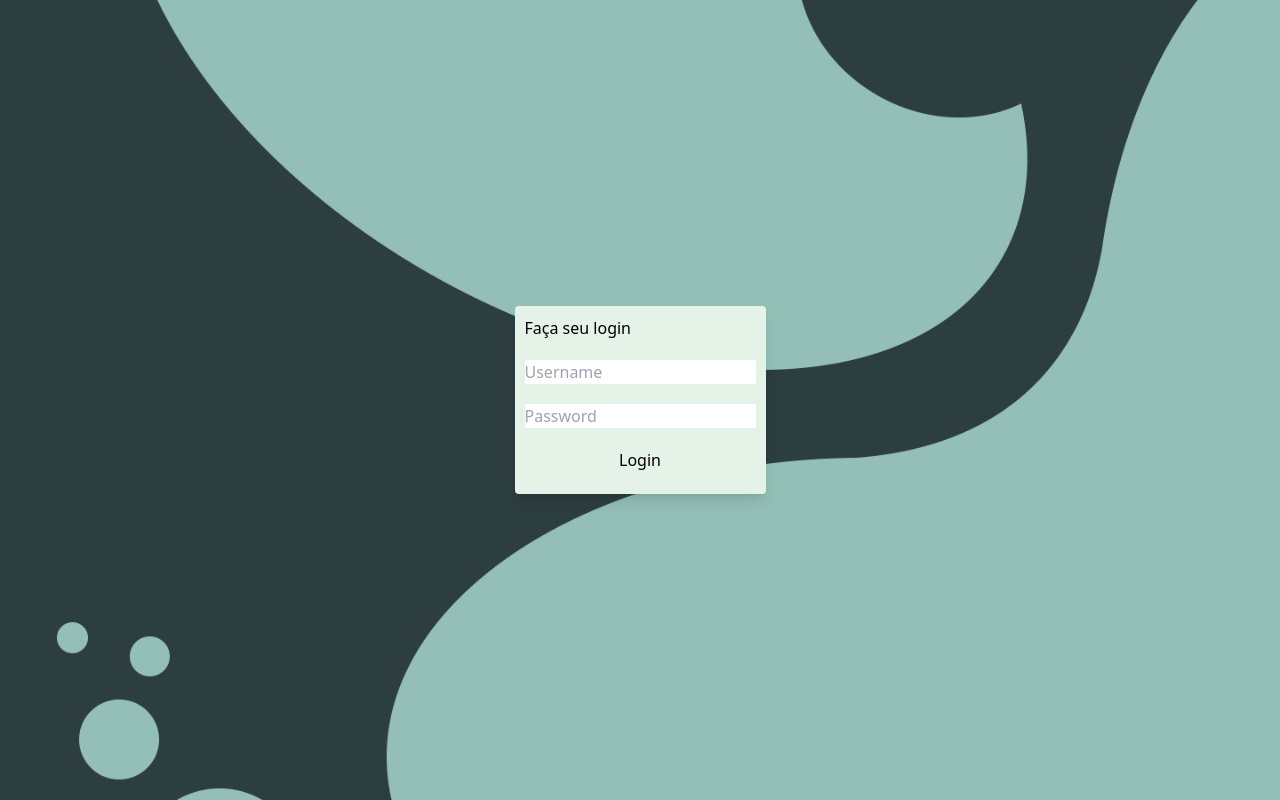
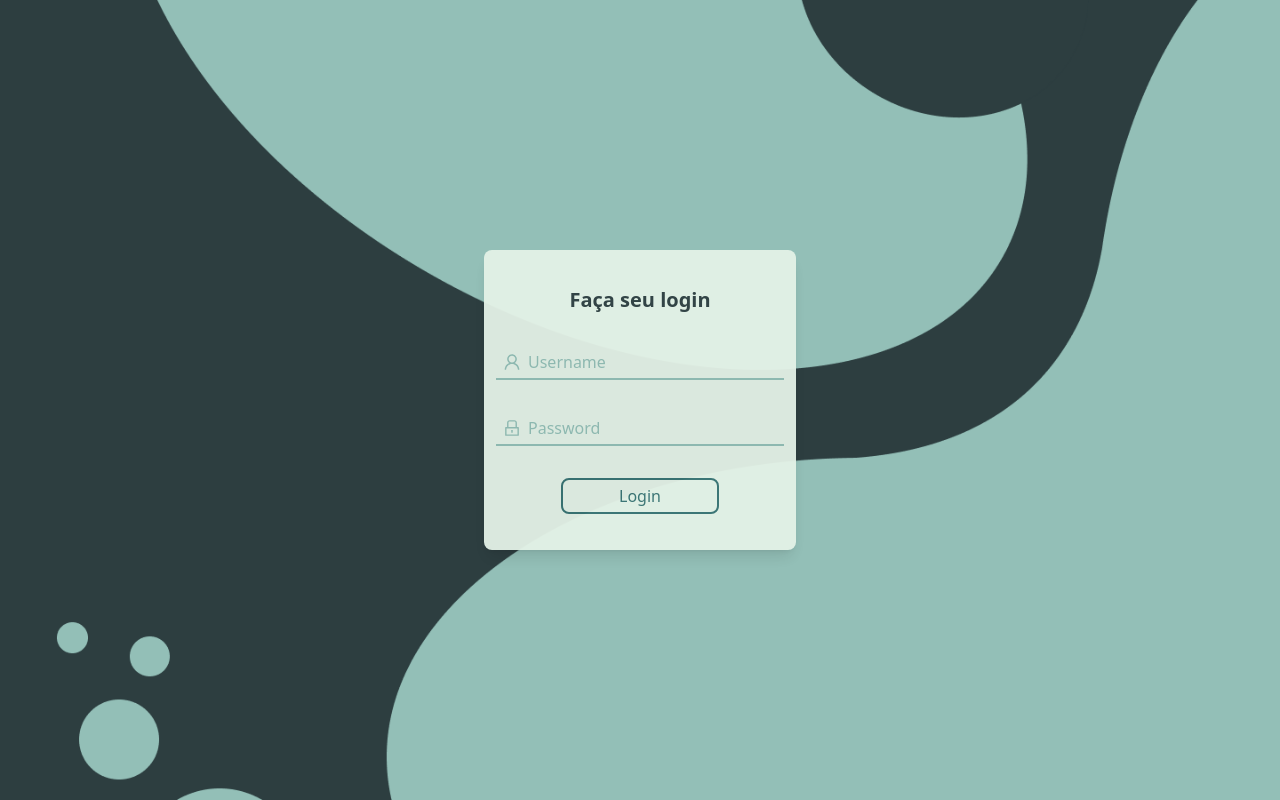
Before and after one commit to ilgarcia/OnlineChat, a Next.js app in the folder client/: page / in a window 1280 px wide. Built offline with nearby package versions, Linux system fonts and the light colour scheme.

Commit message:
Login design change

```diff
--- a/client/src/app/page.tsx
+++ b/client/src/app/page.tsx
@@ -5,6 +5,7 @@ import * as yup from "yup";
 import { yupResolver } from "@hookform/resolvers/yup";
 
 import { Inter } from "@next/font/google";
+import { AiOutlineUser, AiOutlineLock } from "react-icons/ai";
 
 import { Input } from "../components/Input";
 // import styles from './page.module.css'
@@ -43,25 +44,29 @@ export default function Home() {
         sizes="100%"
         className="object-cover z-0"
       />
-      <section className="flex flex-col relative z-10 shadow-lg p-2.5 rounded bg-theme-100">
-        <h1 className="mb-5">Faça seu login</h1>
+      <section className="flex flex-col items-center relative z-10 shadow-lg p-3 rounded-lg bg-theme-100 opacity-95">
+        <h1 className="mb-8 mt-6 font-semibold text-xl text-theme-900">Faça seu login</h1>
         <form
           onSubmit={handleSubmit(submitForm)}
-          className="flex flex-col gap-5"
+          className="flex flex-col items-center gap-8"
         >
           <Input
             {...register("username")}
             type={"text"}
             placeholder={"Username"}
             error={errors.username}
+            size={"w-72"}
+            icon={AiOutlineUser}
           />
           <Input
             {...register("password")}
             type={"password"}
             placeholder={"Password"}
             error={errors.password}
+            size={"w-72"}
+            icon={AiOutlineLock}
           />
-          <button type="submit" className="mb-3">
+          <button type="submit" className="mb-6 py-1 px-14 w-fit text-theme-700 font-medium border-2 border-theme-700 rounded-lg duration-500 hover:border-theme-700/60 hover:bg-theme-700/20">
             Login
           </button>
         </form>
--- a/client/src/components/Input/index.tsx
+++ b/client/src/components/Input/index.tsx
@@ -1,6 +1,6 @@
 import React, { forwardRef, ForwardRefRenderFunction } from "react";
-import CSS from "csstype";
 import { FieldError } from "react-hook-form";
+
 import { IconBaseProps } from "react-icons";
 
 interface InputProps {
@@ -8,7 +8,7 @@ interface InputProps {
   type: string;
   placeholder: string;
   icon?: React.ComponentType<IconBaseProps>;
-  size?: number;
+  size?: string;
   value?: string;
   error?: FieldError;
   onChange?: (e: React.ChangeEvent<HTMLInputElement>) => void;
@@ -28,16 +28,13 @@ const InputBase: ForwardRefRenderFunction<HTMLInputElement, InputProps> = (
   },
   ref
 ) => {
-  const inlineStyles: CSS.Properties = {
-    maxWidth: size + "px",
-    width: "100%",
-  };
+  const classStyles: string = `${size} py-1 pl-8 bg-transparent  border-b-2 border-theme-500 text-theme-700 placeholder:text-theme-500 placeholder:focus:text-transparent focus:outline-none focus:border-theme-700 peer`;
 
   return (
-    <>
-      <div className={!!error ? "formsInput error" : "formsInput"}>
+    <div>
+      <div className="relative">
         <input
-          style={inlineStyles}
+          className={classStyles}
           type={type}
           name={name}
           placeholder={placeholder}
@@ -48,10 +45,10 @@ const InputBase: ForwardRefRenderFunction<HTMLInputElement, InputProps> = (
           autoComplete="off"
           {...rest}
         />
-        <span>{Icon && <Icon />}</span>
+        <span className="absolute left-1.5 top-1.5 text-xl text-theme-500 peer-focus:text-theme-700">{Icon && <Icon />}</span>
       </div>
       {!!error && <div className="inputError">{error.message}</div>}
-    </>
+    </div>
   );
 };
 
```
